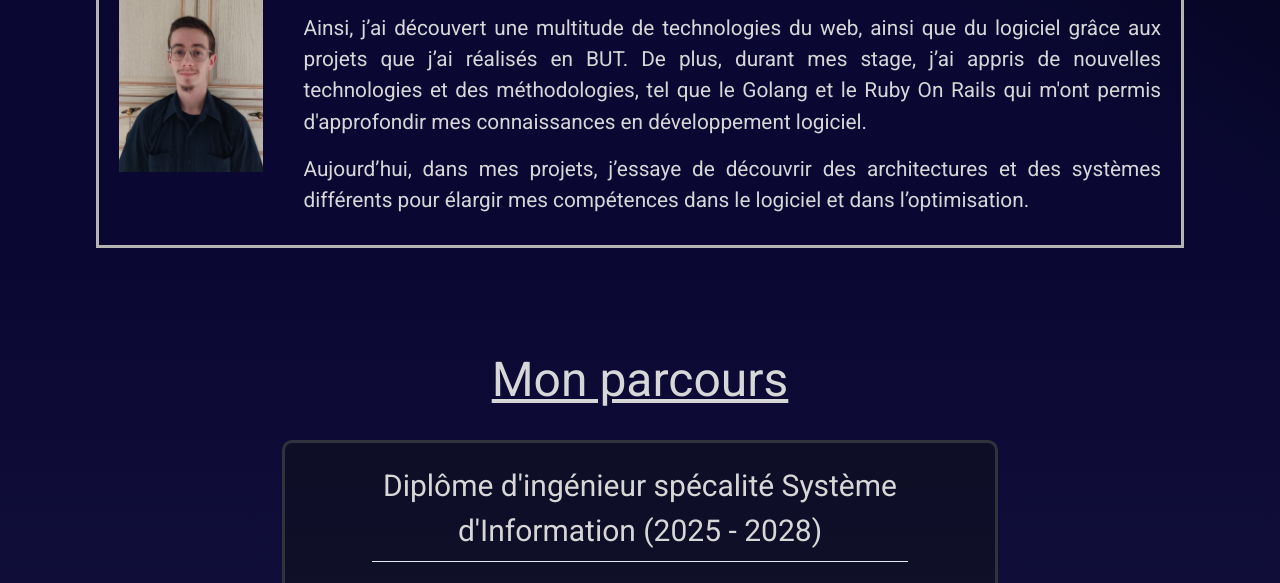
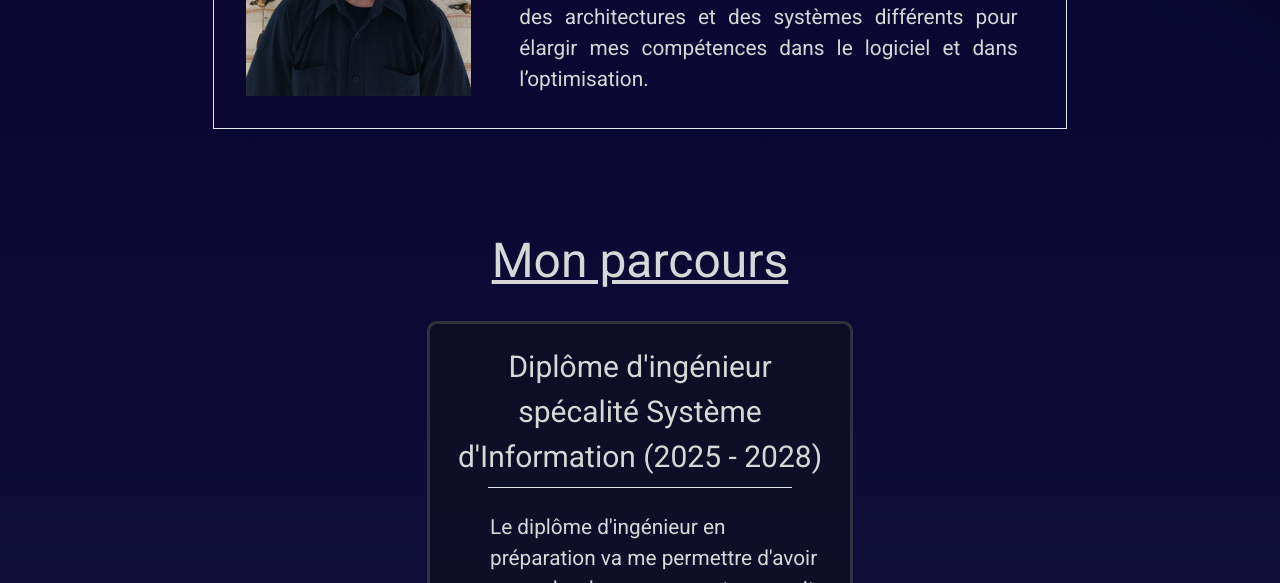
Before and after one commit to Alexandre-Meunier/ePortfolio, a website: page Alexandre.html in a window 1280 px wide. Shown: the part 604-1187 px from the top of the page. Drawn offline with nearby package versions, Linux system fonts and the light colour scheme; a web font is replaced by a local one.

Commit message:
Updated section-presentation

```diff
--- a/Alexandre.html
+++ b/Alexandre.html
@@ -32,8 +32,8 @@
 
 <!-- Middle -->
 <div>
-  <div id="section-presentation" class="flex text-justify flex-col items-center gap-8">
-    <div class="select-none text-left w-full m-32 pl-40">
+  <div id="section-presentation" class="flex text-justify flex-col items-center gap-16" style="background: linear-gradient(to bottom left, #000000, #0a0833, #0a0833);">
+    <div class="select-none text-left w-full m-32 md:pl-40 pl-6 md:text-xl text-lg hidden">
       <article id="bloc-code" class="apparition flex flex-col">
         <section><span>1&emsp;</span><span class="orange">public class </span><span>EPortfolio </span>{</section>
         <section><span>2&emsp;</span>&emsp;&emsp;<span class="orange">public static void </span><span class="bleu">main</span>(String[] args) {</section>
@@ -44,12 +44,12 @@
         <section><span>7&emsp;</span>}<span id="inputBar">|</span></section>
       </article>
     </div>
-    <div id="presentation" class="apparition">
-      <div class="flex">
-        <div class="p-5">
-          <img id="photo-presentation" src="assets/icon/photo_principale.jpg" class="object-contain">
-        </div>
-        <div class="flex flex-col justify-center px-5 gap-4">
+    <div class="apparition mt-32 md:w-4/6 md:border mx-auto md:p-8 md:pt-2">
+      <div class="flex flex-col md:flex-row md:items-end">
+        <img id="photo-presentation" src="assets/icon/photo_principale.jpg" class="object-contain md:pr-8">
+        <div class="flex flex-col justify-center px-4 gap-6 md:gap-4">
+          <h1 class="text-4xl text-center md:mb-2 mt-4" style="color: #3dbcd7;">Alexandre Meunier</h1>
+          <div class="flex flex-col md:gap-4">
             <p>Je suis actuellement apprentis ingénieur logiciel chez <a href="https://www.aikku.eu/" class="logo">Aikku</a> pour un diplôme d'ingénieur spécialité Système d'Information au CNAM de Paris.</p>
             <p>Ainsi, j’ai découvert une multitude de technologies du web, ainsi que du logiciel grâce aux projets que j’ai réalisés en BUT. De plus, durant mes stage, j’ai appris de nouvelles technologies et des méthodologies, tel que le Golang et le Ruby On Rails qui m'ont permis d'approfondir mes connaissances en développement logiciel.</p>
             <p>Aujourd’hui, dans mes projets, j’essaye de découvrir des architectures et des systèmes différents pour élargir mes compétences dans le logiciel et dans l’optimisation.</p>
@@ -57,10 +57,10 @@
         </div>
       </div>
     </div>
-  <div id="section-parcours" class="flex flex-col items-center pt-24" style="scroll-margin-top: 50px;">
+  </div>
+  <div id="section-parcours" class="flex flex-col items-center pt-24" style="background: linear-gradient(to top, #2F2D59, #0a0833);scroll-margin-top: 50px;">
     <h1 class="text-5xl underline mb-6">Mon parcours</h1>
-    <div class="bloc apparition">
-      <div id="bloc-parcours" class="bloc-normal">
+    <div class="apparition flex flex-col gap-12 justify-center w-1/3">
       <div class="parcours carte">
         <h2 class="text-3xl text-center">Diplôme d'ingénieur spécalité Système d'Information (2025 - 2028)</h2>
         <hr class="border-1 w-4/5 mt-2 mb-6">
@@ -114,7 +114,6 @@
             <p>Les années du BAC au lycée Maryse Condé (anciennement La Tourelle) à Sarcelles (95) m'ont permis de découvrir le développement de projets autour de l'informatique, de la conception. En effet, les projets en STI2D ont demandé de concevoir des objets touchant la robotique et de connaître les bases de la programmation avec le langage Arduino.</p>
             <br>
             <p>C'est dans une optique de vouloir apporter à un programme un algorithme efficace et la volonté d'apprendre que j'ai choisi le BUT Informatique pour mon cursus post-bac.</p>
-            </div>
           </div>
         </div>
       </div>
--- a/front2.css
+++ b/front2.css
@@ -175,29 +175,19 @@ a.rubrique{
     }
 }
 
-#section-presentation {/*était avec #section-principal*/
-    background: linear-gradient(to bottom left, #000000, #0a0833, #0a0833);
-}
-
 #presentation {
-    width: 85%;
-    display: flex;
-    flex-direction: column;
-    align-items: center;
-    animation-delay: 0.5s;
-    position: relative;
-    border: 3px solid #b6b3b3;
-    &::before{
-        content: "Alexandre Meunier";
-        position: absolute;
-        background-color: #0a0833;
-        padding: 0 25px;
-        transform: translateX(-50%);
-        left: 50%;
-        top: -35px;
-        font-size: 50px;
-        color: #3dbcd7;
-    }
+    /*&::before{*/
+    /*    content: "Alexandre Meunier";*/
+    /*    position: absolute;*/
+    /*    text-align: center;*/
+    /*    background-color: #0a0833;*/
+    /*    padding: 0 25px;*/
+    /*    transform: translateX(-50%);*/
+    /*    left: 50%;*/
+    /*    top: -80px;*/
+    /*    font-size: 50px;*/
+    /*    color: #3dbcd7;*/
+    /*}*/
 }
 
 #cv{
@@ -272,10 +262,6 @@ a.rubrique{
 }
 
 /*Section parcours*/
-
-#section-parcours{
-    background: linear-gradient(to top, #2F2D59, #0a0833);
-}
 
 #bloc-parcours{
     display: flex;
```
Lines whose indentation alone changed are shown as unchanged.
